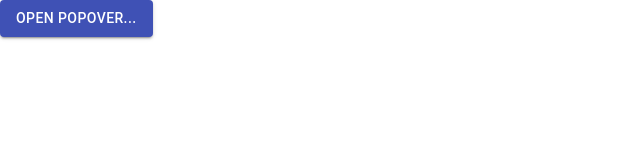
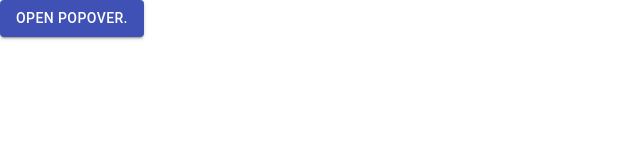
Before and after one commit to ahmed2013201438/testing, a React (Create React App) app: page / in a window 1280 px wide. Shown: the top 160 px of the page, without its empty margins (0-640 px from the left). Built offline with nearby package versions, Linux system fonts and the light colour scheme.

Commit message:
fix popover

```diff
--- a/src/components/Povoer/Povoer.js
+++ b/src/components/Povoer/Povoer.js
@@ -33,7 +33,7 @@ export default function SimplePopover() {
         color="primary"
         onClick={handleClick}
       >
-        Open Popover...
+        Open Popover.
       </Button>
       <Popover
         id={id}
```
